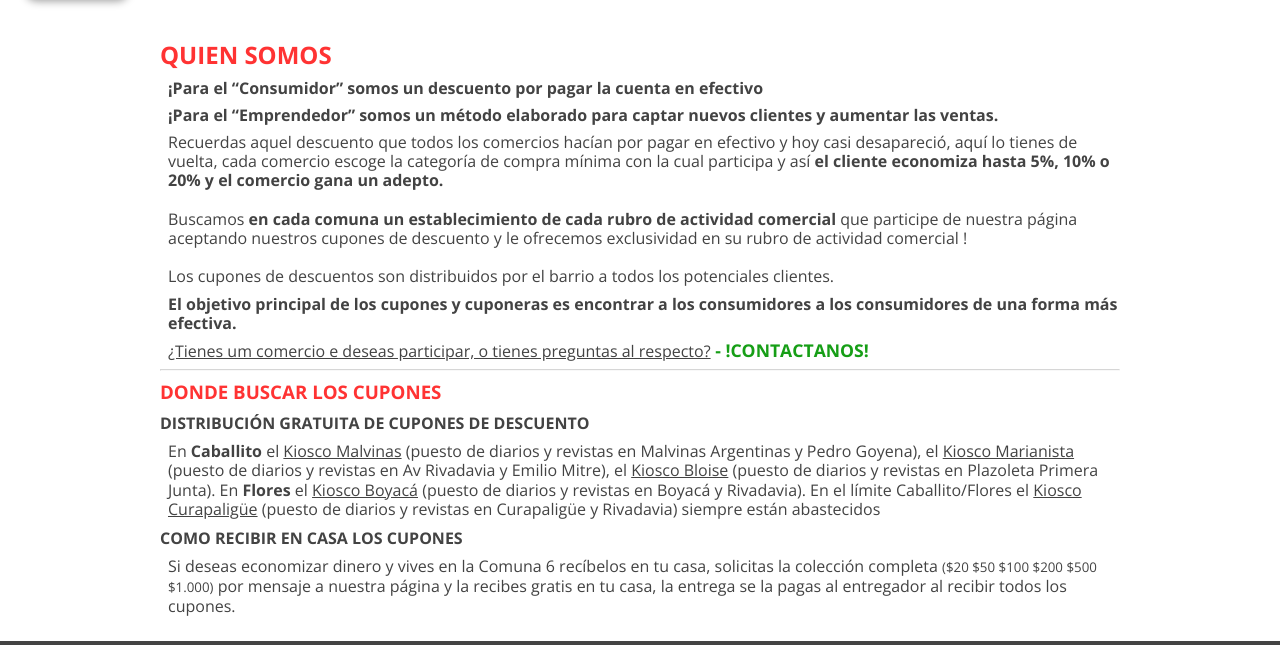
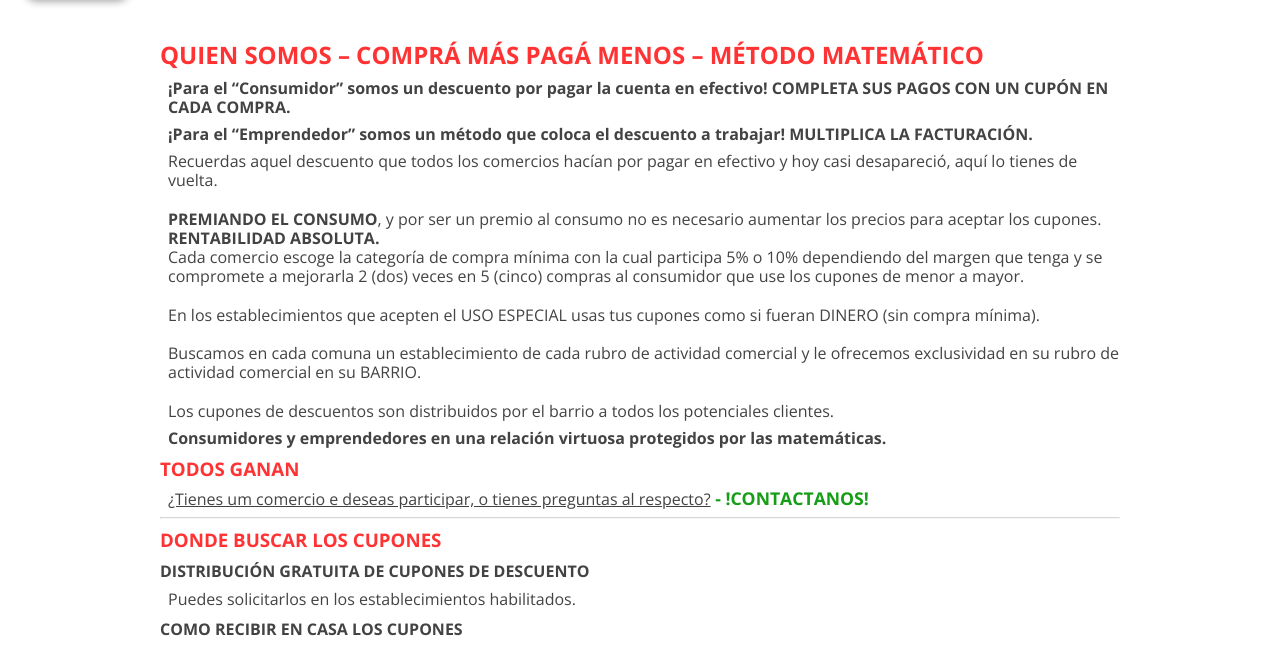
Before and after one commit to MarioDoncel/Cuponera, a plain HTML site: page about.html in a window 1280 px wide. Shown: the part 115-760 px from the top of the page. Drawn offline with nearby package versions, Linux system fonts and the light colour scheme.

Commit message:
chore: change texts'

```diff
--- a/about.html
+++ b/about.html
@@ -52,43 +52,45 @@
 
     <div class="containerBody">
         <div class="about">
-            <h2>QUIEN SOMOS</h2>
-            <p><strong>¡Para el “Consumidor” somos un descuento por pagar la cuenta en efectivo</strong></p>
-            <p><strong>¡Para el “Emprendedor” somos un método elaborado para captar nuevos clientes y aumentar las
-                    ventas.</strong></p>
+            <h2>QUIEN SOMOS – COMPRÁ MÁS PAGÁ MENOS – MÉTODO MATEMÁTICO</h2>
+            <p><strong>¡Para el “Consumidor” somos un descuento por pagar la cuenta en efectivo! COMPLETA SUS
+                PAGOS CON UN CUPÓN EN CADA COMPRA.</strong></p>
+            <p><strong>¡Para el “Emprendedor” somos un método que coloca el descuento a trabajar! MULTIPLICA LA
+                FACTURACIÓN.</strong></p>
 
             <p>Recuerdas aquel descuento que todos los comercios hacían por pagar en efectivo y hoy casi desapareció,
-                aquí lo tienes de vuelta, cada comercio escoge la categoría de compra mínima con la cual participa y así
-                <strong> el cliente economiza hasta 5%, 10% o 20% y el comercio gana un adepto.</strong>
+                aquí lo tienes de vuelta.
                 <br><br>
-                Buscamos <strong> en cada comuna un establecimiento de cada rubro de actividad comercial </strong> que
-                participe de nuestra página aceptando nuestros cupones de descuento y le ofrecemos exclusividad en su
-                rubro de actividad comercial !
+                <strong>PREMIANDO EL CONSUMO</strong>, y por ser un premio al consumo no es necesario aumentar los
+                precios para aceptar los cupones. <strong>RENTABILIDAD ABSOLUTA.</strong><br>
+                Cada comercio escoge la categoría de compra mínima con la cual participa 5% o 10%
+                dependiendo del margen que tenga y se compromete a mejorarla 2 (dos) veces en 5 (cinco)
+                compras al consumidor que use los cupones de menor a mayor.
+                <br><br>
+                En los establecimientos que acepten el USO ESPECIAL usas tus cupones como si fueran DINERO
+                (sin compra mínima).
+                <br><br>
+                Buscamos en cada comuna un establecimiento de cada rubro de actividad comercial y le
+                ofrecemos exclusividad en su rubro de actividad comercial en su BARRIO.
                 <br><br>
                 Los cupones de descuentos son distribuidos por el barrio a todos los potenciales clientes.
+            </p>
             <p>
 
-                <strong> El
-                    objetivo principal de los cupones y cuponeras es encontrar a los consumidores a los consumidores de
-                    una forma más efectiva.</strong>
+                <strong> Consumidores y emprendedores en una relación virtuosa protegidos por las matemáticas.</strong>
             </p>
-            </p>
+            <h3>TODOS GANAN</h3>
             <p> <span> ¿Tienes um comercio e deseas participar, o tienes preguntas al respecto?</span><a
                     href="https://api.whatsapp.com/send?phone=5491133146851"> - !CONTACTANOS!</a></p>
             <hr>
             <h3>DONDE BUSCAR LOS CUPONES</h3>
             <h4>DISTRIBUCIÓN GRATUITA DE CUPONES DE DESCUENTO</h4>
-            <p>En <strong>Caballito</strong> el <span>Kiosco Malvinas</span> (puesto de diarios y revistas en Malvinas
-                Argentinas y Pedro Goyena), el <span>Kiosco Marianista</span> (puesto de diarios y revistas en Av
-                Rivadavia y Emilio Mitre), el <span>Kiosco Bloise</span> (puesto de diarios y revistas en Plazoleta
-                Primera Junta). En <strong> Flores</strong> el <span>Kiosco Boyacá</span> (puesto de diarios y revistas
-                en Boyacá y Rivadavia). En el límite Caballito/Flores el <span>Kiosco Curapaligüe</span> (puesto de
-                diarios y revistas en Curapaligüe y Rivadavia) siempre están abastecidos</p>
+            <p>Puedes solicitarlos en los establecimientos habilitados.</p>
 
             <h4>COMO RECIBIR EN CASA LOS CUPONES</h4>
-            <p>Si deseas economizar dinero y vives en la Comuna 6 recíbelos en tu casa, solicitas la colección completa
-                <small>($20 $50 $100 $200 $500 $1.000)</small> por mensaje a nuestra página y la recibes gratis en tu
-                casa, la entrega se la pagas al entregador al recibir todos los cupones.
+            <p>Si deseas economizar dinero y vives en las Comunas 6 y 7 recíbelos en tu casa, solicitas la
+                colección completa por mensaje a nuestra página y la recibes en tu casa, la entrega se la pagas
+                al entregador al recibir todos los cupones.
             </p>
         </div>
     </div>
@@ -114,7 +116,7 @@
             </a>
         </div>
         <div class="footerText">
-            <p>© 2019 — 2022 Privacy - Terms</p>
+            <p>© 2019 — 2025 Privacy - Terms</p>
         </div>
     </footer>
     <script src="./scriptMenu.js"></script>
```
Also changed, not shown: contact.html (+1 -1 lines), distributionMap.html (+1 -1 lines), index.html (+2 -4 lines), scriptIndex.js (+17 -19 lines), search-results.html (+1 -1 lines), stores.html (+1 -1 lines).
